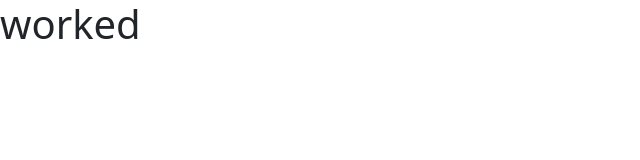
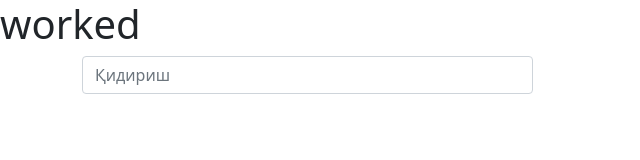
Before and after one commit to Saidmurodjon/touchId-ui, a React (Create React App) app: page / in a window 1280 px wide. Shown: the top 160 px of the page, without its empty margins (0-640 px from the left). Built offline with nearby package versions, Linux system fonts and the light colour scheme.

Commit message:
be better

```diff
--- a/package.json
+++ b/package.json
@@ -7,6 +7,7 @@
     "@testing-library/react": "^13.3.0",
     "@testing-library/user-event": "^13.5.0",
     "bootstrap": "^5.1.3",
+    "bootstrap-icons": "^1.8.3",
     "react": "^18.1.0",
     "react-dom": "^18.1.0",
     "react-router-dom": "^6.3.0",
--- a/src/App.js
+++ b/src/App.js
@@ -1,4 +1,4 @@
-import Router from "./view/router/Router";
+import Router from "./router/Router";
 function App() {
   return (
     <>
--- /dev/null
+++ b/src/components/navbar/Navbar.js
@@ -0,0 +1,24 @@
+import React from "react";
+
+export default function Navbar() {
+  return (
+    <>
+      <div className="container">
+        <div className="row">
+          <div className="col-md-5">
+            <form action="">
+              <input
+                className="form-control"
+                type="search"
+                placeholder="Қидириш"
+              />
+            </form>
+          </div>
+          <div className="col-md-4">
+          <i class="bi bi-bell"></i>
+          </div>
+        </div>
+      </div>
+    </>
+  );
+}
--- a/src/view/home/Home.js
+++ b/src/view/home/Home.js
@@ -1,7 +1,9 @@
+import Navbar from "../../components/navbar/Navbar"
 function Home() {
   return (
     <div>
       <h1>worked</h1>
+      <Navbar />
     </div>
   );
 }
```
Also changed, not shown: src/components/Navbar.js (deleted, +0 -23 lines), src/router/Router.js (renamed from src/view/router/Router.js, +22 -22 lines), 1 other file (tests, documents, lock files or other folders).
